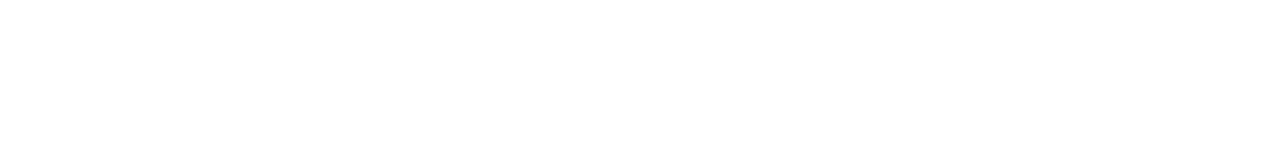
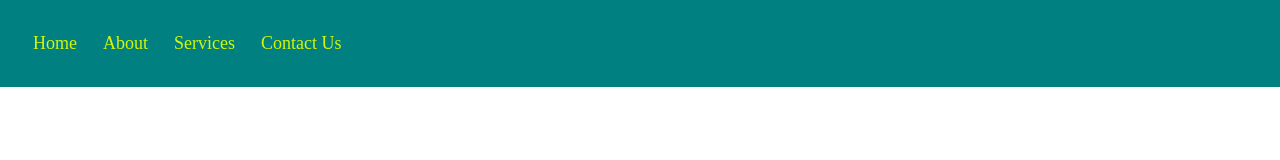
Before and after one commit to Tanishquppal220/Web-Development, a plain HTML site: page Manuplating_DOM/Manuplating_DOM.html in a window 1280 px wide. Drawn offline with Linux system fonts and the light colour scheme.

Commit message:
Learnt Manuplating_DOM

```diff
--- /dev/null
+++ b/Manuplating_DOM/Manuplating_DOM.css
@@ -0,0 +1,23 @@
+* {
+  margin: 0;
+  padding: 0;
+}
+
+#nav {
+  background-color: teal;
+}
+
+ul {
+  overflow: auto;
+  padding: 20px;
+  display: flex;
+}
+
+li{
+  margin: 10px;
+  list-style: none;
+  font-size: large;
+  text-decoration: none;
+  color: rgb(210, 246, 7);
+  padding: 3px 3px;
+}
--- a/Manuplating_DOM/Manuplating_DOM.html
+++ b/Manuplating_DOM/Manuplating_DOM.html
@@ -1,12 +1,22 @@
-<!DOCTYPE html>
-<html lang="en">
+<html>
+
 <head>
-    <meta charset="UTF-8">
-    <meta http-equiv="X-UA-Compatible" content="IE=edge">
-    <meta name="viewport" content="width=device-width, initial-scale=1.0">
-    <title>Manuplating_DOM</title>
+    <title>Navigation</title>
 </head>
+
 <body>
+    <nav id="nav">
+        <ul id="ul">
+            <li class="a">Home</li>
+            <li class="a">About</li>
+            <li class="b">Services</li>
+            <li class="b">Contact Us</li>
+
+        </ul>
+    </nav>
 
 </body>
+<script src="Manuplating_DOM.js"></script>
+<link rel="stylesheet" href="Manuplating_DOM.css">
+
 </html>
--- /dev/null
+++ b/Manuplating_DOM/Manuplating_DOM.js
@@ -0,0 +1,12 @@
+// * This is for Manuplating DOM by ID
+// let nav = document.getElementById("nav")
+// console.log(nav)
+// let ul = document.getElementById("ul")
+// console.log(ul)
+
+// * This is for Manuplating DOM by CLASS
+// let a =document.getElementsByClassName("a")
+
+// *
+let sel = document.querySelector(".a")
+console.log(sel)
```
